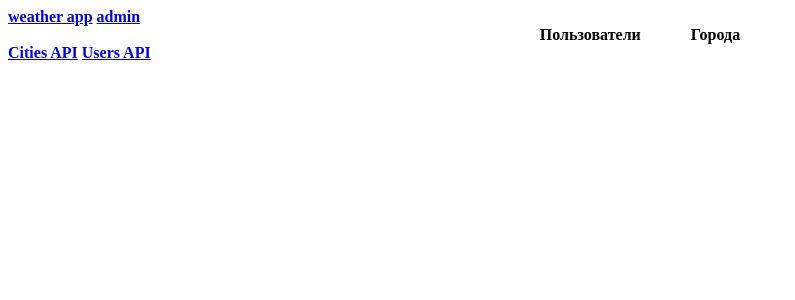
After one commit to KosmosoJ/o-companies-test-task, a FastAPI app: template app/templates/admin_weather.html in a window 1280 px wide. The commit adds this page. Shown: the top 300 px of the page, without its empty margins (0-795 px from the left). Run offline with FastAPI, Linux system fonts and the light colour scheme; the template is opened without the code that fills it, so the values that code supplies are empty; parts of the project's set-up code (start-up, migrations or seed data) failed here and were passed over.

Commit message:
added "admin" methods and adjust code

```diff
--- a/app/main.py
+++ b/app/main.py
@@ -22,6 +22,6 @@ app.add_middleware(
 )
 
 
-@app.get("/")
-async def index():
-    return {"message": "app started"}
+# @app.get("/")
+# async def index():
+#     return {"message": "app started"}
--- /dev/null
+++ b/app/templates/admin_weather.html
@@ -0,0 +1,24 @@
+{% extends 'base.html' %}
+
+
+{% block body %}
+    <div class="admin-container container">
+        <div class="">
+            Пользователи
+            {% for user in users %}
+            <div class="info-item">{{ user.user_host }} - {{ user.user_request }} - {{ user.searched_at }} </div>
+
+            {% endfor %}
+        </div>
+        <div class="">
+            Города
+            {% for city in cities %}
+            <div class="info-item">{{ city.city_name }} - {{ city.searched }} </div>
+
+            {% endfor %}
+        </div>
+    </div>
+
+    <a href="{{ url_for('admin_cities_info') }}">Cities API</a>
+    <a href="{{ url_for('admin_users_info') }}">Users API</a>
+{% endblock %}
--- a/app/templates/base.html
+++ b/app/templates/base.html
@@ -7,7 +7,10 @@
     <title>Document</title>
 </head>
 <body>
-    <header>weather app </header>
+    <header>
+        <a href="{{ url_for('weather_index') }}">weather app</a>
+        <a href="{{ url_for('admin_weather') }}">admin</a>
+    </header>
     {% block body %}
 
     {% endblock %}
--- a/app/templates/static/weather_app.css
+++ b/app/templates/static/weather_app.css
@@ -71,3 +71,10 @@ body{
 .searched-before-item:hover{
     color: rgb(97, 154, 228);
 }
+
+
+.admin-container{
+    display: flex;
+    flex-direction: row;
+    gap: 50px;
+}
--- a/app/utils/city.py
+++ b/app/utils/city.py
@@ -4,7 +4,7 @@ from database.models import City
 from fastapi import HTTPException, status
 
 
-async def get_cities_info(session: AsyncSession):
+async def get_cities_info_db(session: AsyncSession):
     cities = await session.execute(select(City))
     cities = cities.scalars().all()
     if not cities:
```
Also changed, not shown: app/routes/weather.py (+31 -3 lines).
